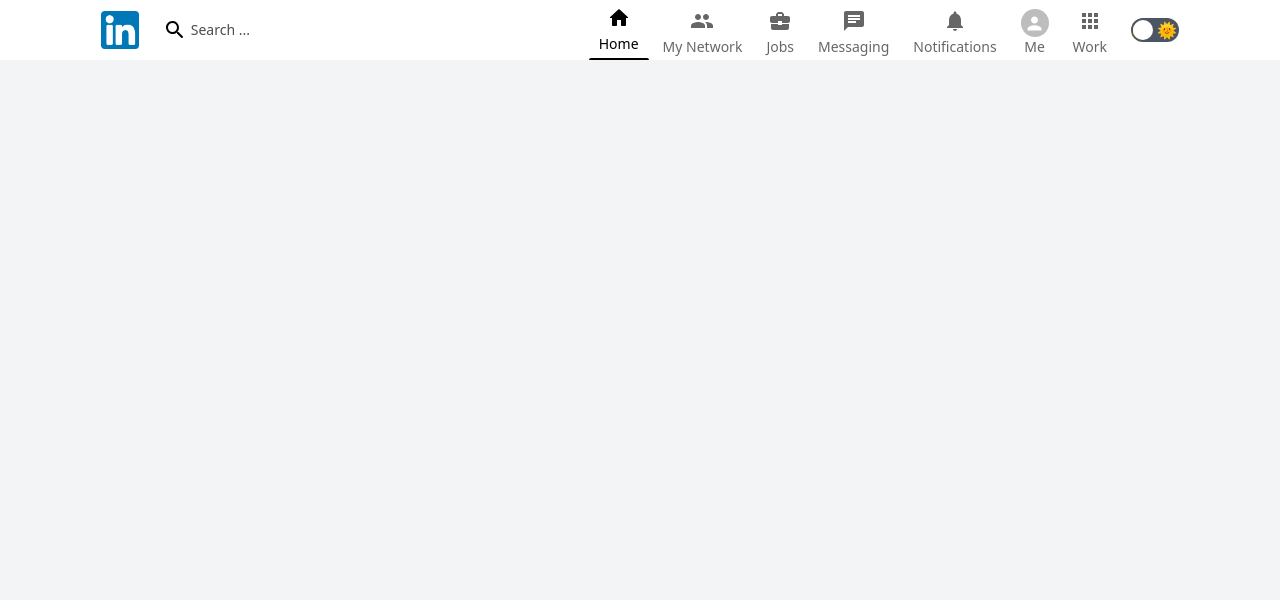
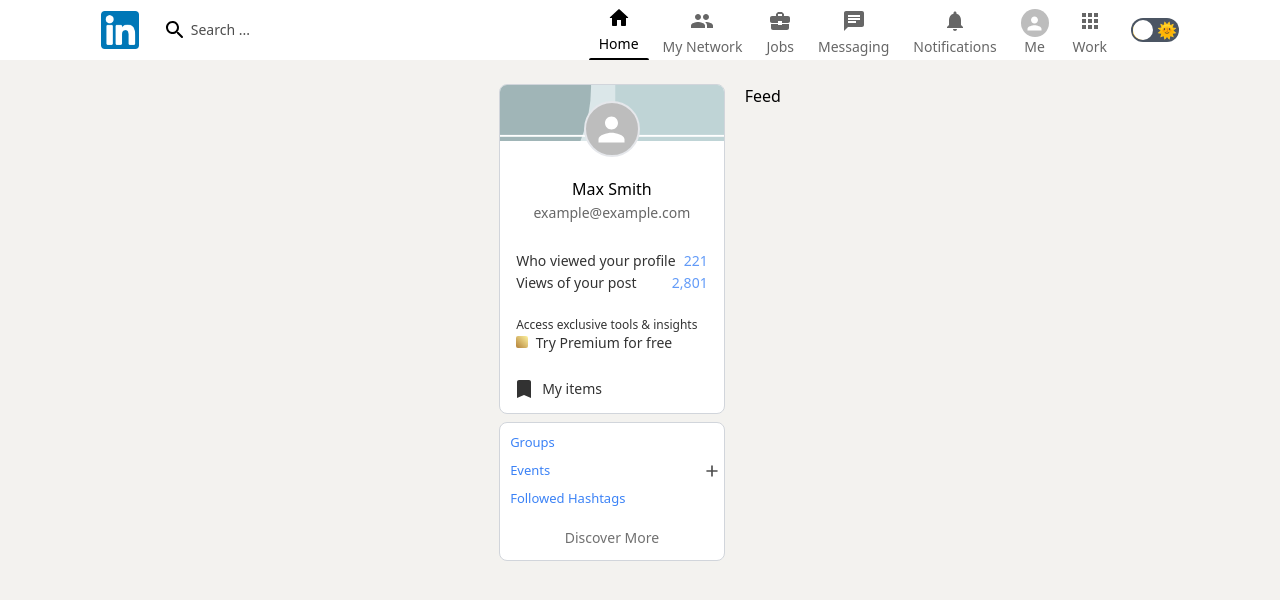
Before and after one commit to nikitenko1/il-linkedin-tailwind, a Next.js app: page / in a window 1280 px wide. Shown: the top 600 px of the page. Built offline with nearby package versions, Linux system fonts and the light colour scheme; no server answers.

Commit message:
05-UI-sidebar

```diff
--- /dev/null
+++ b/components/Feed.js
@@ -0,0 +1,7 @@
+import React from 'react';
+
+const Feed = () => {
+  return <div>Feed</div>;
+};
+
+export default Feed;
--- /dev/null
+++ b/components/Sidebar.js
@@ -0,0 +1,78 @@
+import Image from 'next/image';
+import BookmarkOutlinedIcon from '@mui/icons-material/BookmarkOutlined';
+import AddRoundedIcon from '@mui/icons-material/AddRounded';
+import { Avatar } from '@mui/material';
+import { signOut, useSession } from 'next-auth/react';
+
+const Sidebar = () => {
+  // The useSession() React Hook in the NextAuth.js client is the easiest way
+  // to check if someone is signed in.
+  const { data: session } = useSession();
+  return (
+    <div className="space-y-2 min-w-max max-w-lg">
+      {/* Top */}
+      <div className="bg-white dark:bg-[#1d2226] rounded-lg overflow-hidden relative flex flex-col items-center text-center border border-gray-300 dark:border-none">
+        <div className="relative w-full h-14">
+          <Image
+            src="/linkedIn-default-background.svg"
+            layout="fill"
+            priority
+            alt="background"
+          />
+        </div>
+        <Avatar
+          onClick={signOut}
+          src={session?.user?.image}
+          className="!h-14 !w-14 !border-2 !absolute !top-4 !cursor-pointer"
+        />
+        <div className="mt-5 py-4 space-y-0.5">
+          <h4 className="hover:underline decoration-purple-700 underline-offset-2 cursor-pointer">
+            Max Smith
+          </h4>
+          <p className="text-black/60 dark:text-white/75 text-sm">
+            example@example.com
+          </p>
+        </div>
+        <div className="hidden md:inline text-left dark:text-white/75 text-sm">
+          <div className="font-medium sidebarButton space-y-0.5">
+            <div className="flex justify-between space-x-2">
+              <h4>Who viewed your profile</h4>
+              <span className="text-blue-500">221</span>
+            </div>
+            <div className="flex justify-between space-x-2">
+              <h4>Views of your post</h4>
+              <span className="text-blue-500">2,801</span>
+            </div>
+          </div>
+          <div className="sidebarButton">
+            <h4 className="leading-4 text-xs">
+              Access exclusive tools & insights
+            </h4>
+            <h4 className="dark:text-white font-medium">
+              <span className="w-3 h-3 bg-gradient-to-tr from-yellow-700 to-yellow-200 inline-block rounded-sm mr-1" />{' '}
+              Try Premium for free
+            </h4>
+          </div>
+          <div className="sidebarButton flex items-center space-x-1.5">
+            <BookmarkOutlinedIcon className="!-ml-1" />
+            <h4 className="dark:text-white font-medium">My items</h4>
+          </div>
+        </div>
+      </div>
+      {/* Bottom */}
+      <div className="hidden md:flex bg-white dark:bg-[#1d2226] text-black/70 dark:text-white/75 rounded-lg overflow-hidden flex-col space-y-2 pt-2.5 sticky top-20 border border-gray-300 dark:border-none">
+        <p className="sidebarLink">Groups</p>
+        <div className="flex items-center justify-between">
+          <p className="sidebarLink">Events</p>
+          <AddRoundedIcon className="!h-5" />
+        </div>
+        <p className="sidebarLink">Followed Hashtags</p>
+        <div className="sidebarButton text-center">
+          <h4 className="dark:text-white font-medium text-sm">Discover More</h4>
+        </div>
+      </div>
+    </div>
+  );
+};
+
+export default Sidebar;
--- a/pages/_app.js
+++ b/pages/_app.js
@@ -1,11 +1,17 @@
 import '../styles/globals.css';
 import { ThemeProvider } from 'next-themes';
+import { SessionProvider } from 'next-auth/react';
 
-function MyApp({ Component, pageProps }) {
+function MyApp({ Component, pageProps: { session, ...pageProps } }) {
   return (
-    <ThemeProvider attribute="class">
-      <Component {...pageProps} />
-    </ThemeProvider>
+    // Version 4 makes using the SessionProvider mandatory.
+    // `session` comes from `getServerSideProps` or `getInitialProps`.
+    // Avoids flickering/session loading on first load.
+    <SessionProvider session={session}>
+      <ThemeProvider attribute="class">
+        <Component {...pageProps} />
+      </ThemeProvider>
+    </SessionProvider>
   );
 }
 
--- a/pages/index.js
+++ b/pages/index.js
@@ -1,9 +1,11 @@
 import Head from 'next/head';
+import Feed from '../components/Feed';
 import Header from '../components/Header';
+import Sidebar from '../components/Sidebar';
 
 export default function Home() {
   return (
-    <div>
+    <div className="bg-[#f3f2ef] dark:bg-black dark:text-white h-screen overflow-y-scroll md:space-y-6">
       <Head>
         <title>Let&apos;s build: Feed | LinkedIn</title>
         <meta name="description" content="Generated by create next app" />
@@ -11,6 +13,16 @@ export default function Home() {
       </Head>
 
       <Header />
+
+      <main className="flex justify-center gap-x-5 px-4 sm:px-12">
+        <div className="flex flex-col md:flex-row gap-5">
+          <Sidebar />
+
+          <Feed />
+        </div>
+
+        {/* Widgets */}
+      </main>
     </div>
   );
 }
--- a/styles/globals.css
+++ b/styles/globals.css
@@ -11,4 +11,10 @@
   .intent {
     @apply flex justify-between items-center hover:shadow-xl p-4 cursor-pointer rounded-lg max-w-md text-black bg-white mx-auto xl:mx-0;
   }
+  .sidebarButton {
+    @apply dark:border-t border-gray-600 py-3 px-4  cursor-pointer opacity-80 hover:opacity-100;
+  }
+  .sidebarLink {
+    @apply text-[13px] font-medium text-blue-500 hover:underline underline-offset-1 cursor-pointer px-2.5;
+  }
 }
```
Also changed, not shown: public/LinkedIn-Default-BG.webp (added), public/linkedIn-default-background.svg (added).
